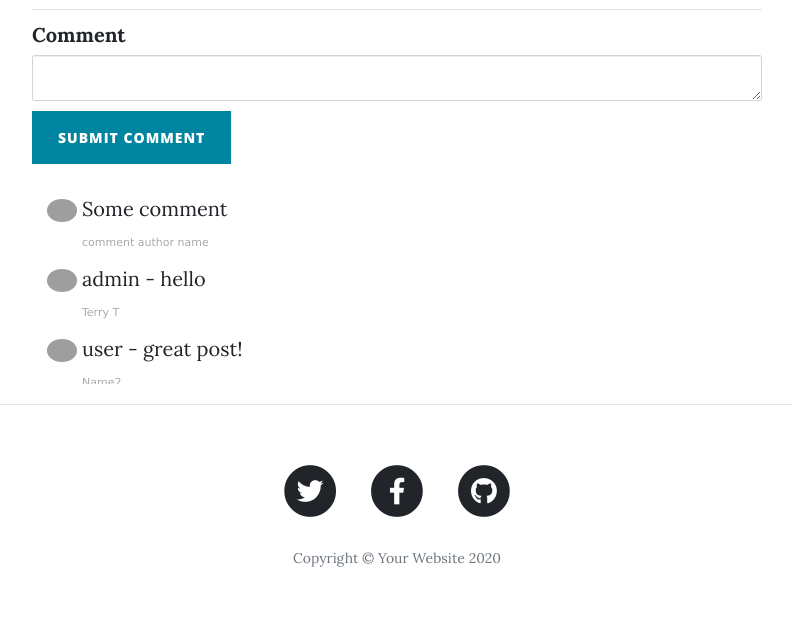
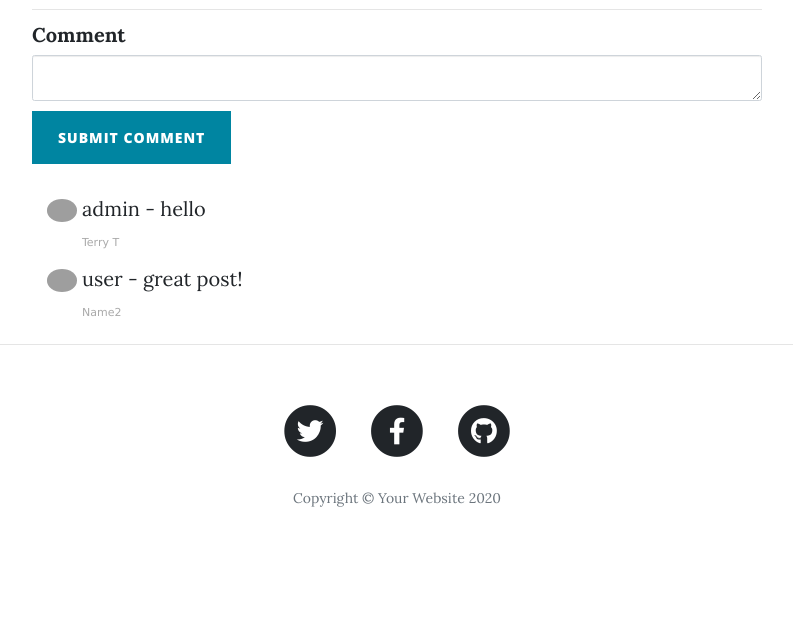
Before and after one commit to terrywj/blog-with-users, a Flask app: page /post/1 in a window 1280 px wide. Shown: the part 692-1326 px from the top of the page, without its empty margins (243-1036 px from the left). After the commit the page ends 1199 px from the top, so only its background shows below. Run offline with Flask 2, Linux system fonts and the light colour scheme; data comes from the database, SQL or seed files in the repository; some libraries are stand-ins or nearby versions; grey boxes are pictures that could not be loaded.

Commit message:
Remove static post comment from teacher

```diff
--- a/templates/post.html
+++ b/templates/post.html
@@ -47,16 +47,6 @@
 
           <div class="col-lg-8 col-md-10 mx-auto comment">
               <ul class="commentList">
-                <li>
-                    <div class="commenterImage">
-                      <img src="https://pbs.twimg.com/profile_images/744849215675838464/IH0FNIXk.jpg"/>
-                    </div>
-                    <div class="commentText">
-                      <p>Some comment</p>
-                      <span class="date sub-text">comment author name</span>
-                    </div>
-                </li>
-
                 {% for comment in comments %}
                 <li>
                     <div class="commenterImage">
```
